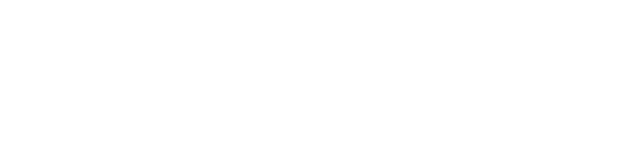
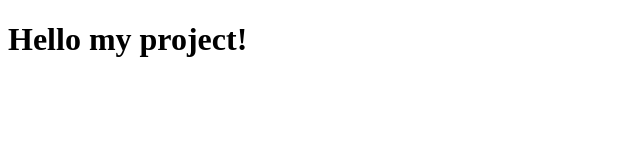
Before and after one commit to psywalker/Responsive-Landing-Demo, a plain HTML site: page index.html in a window 1280 px wide. Shown: the whole page, without its empty margins (0-640 px from the left). Drawn offline with Linux system fonts and the light colour scheme.

Commit message:
I added default code in index.html file

```diff
--- a/index.html
+++ b/index.html
@@ -6,12 +6,13 @@
     <meta http-equiv="x-ua-compatible" content="ie=edge">
     <title>WebProject</title>
     <meta name="description" content="">
+    <link rel="icon" href="icon.ico" sizes="32x32" />
     <meta name="viewport" content="width=device-width, initial-scale=1, shrink-to-fit=no">
-
-
 </head>
 
 <body>
 
+    <h1>Hello my project!</h1>
+
 </body>
 </html>
```
Also changed, not shown: icon.ico (added).
